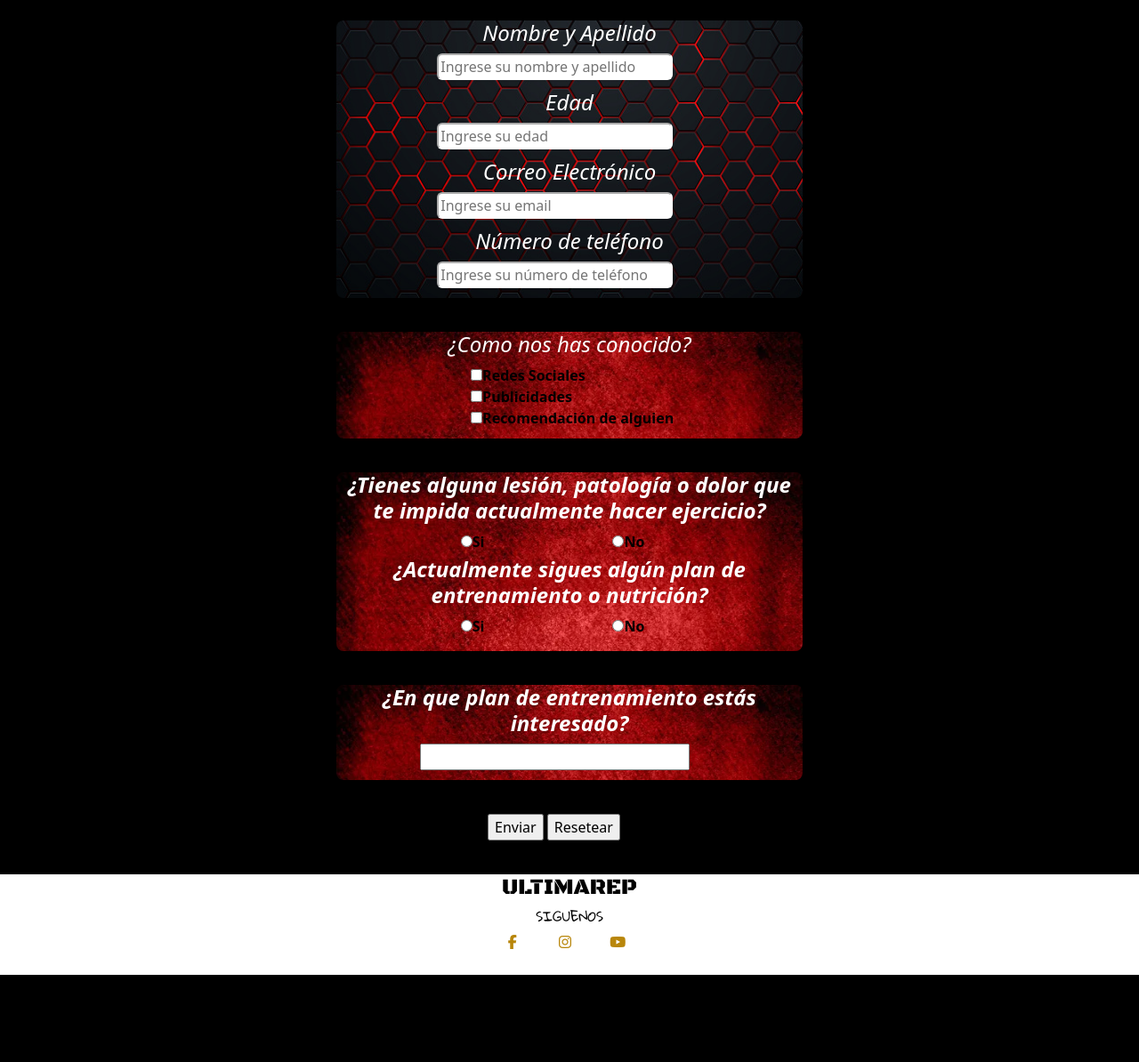
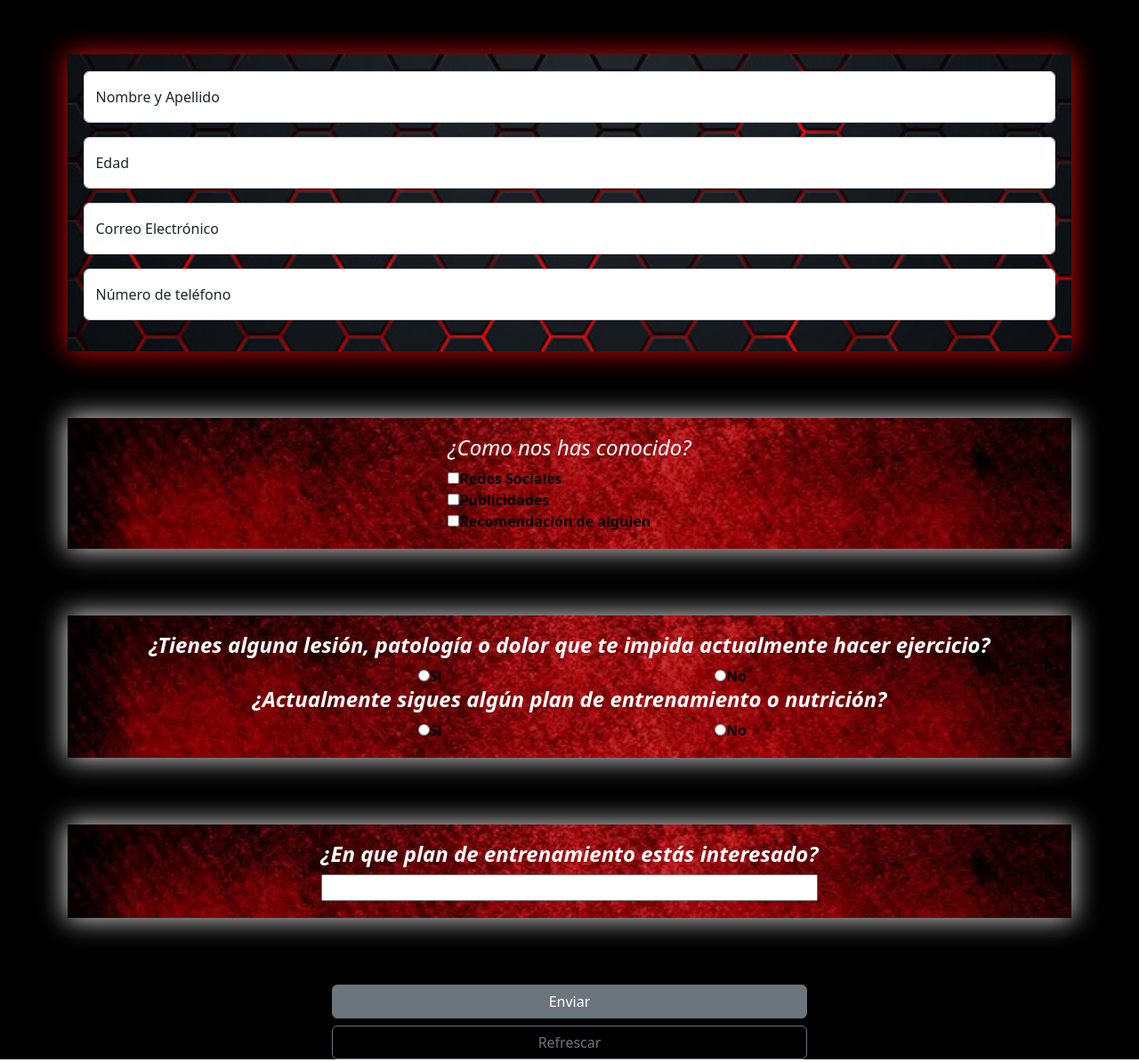
Before and after one commit to maxilalo22/preentrega2-Maximiliano_Venditti, a plain HTML site: page paginas/contacto.html in a window 1280 px wide. Shown: the part 680-1874 px from the top of the page at 89% size. Before the commit the page ends 1776 px from the top, so only its background shows below. Drawn offline with nearby package versions, Linux system fonts and the light colour scheme.

Commit message:
nuevos cambios efectos y animaciones

```diff
--- a/css/estilos.css
+++ b/css/estilos.css
@@ -1,109 +1,129 @@
-@font-face{
+@font-face {
     font-family: "fuente1";
     src: url(/fuentes/BlackOpsOne-Regular.ttf);
 }
-@font-face{
+
+@font-face {
     font-family: "halelluya";
-    src:url(/fuentes/GloriaHallelujah-Regular.ttf);
+    src: url(/fuentes/GloriaHallelujah-Regular.ttf);
 }
-@font-face{
+
+@font-face {
     font-family: "carter";
     src: url(/fuentes/CarterOne-Regular.ttf);
 }
-@font-face{
+
+@font-face {
     font-family: "tadeo";
     src: url(/fuentes/Righteous-Regular.ttf);
 }
-body{
+
+body {
     background-color: black;
     margin: 0;
     padding: 0;
 }
-header, section{
+
+header,
+section {
     display: grid;
     grid-column: 1 /span 3;
 
 }
-header ul{
+
+header ul {
     background-image: url(/imagenes/back2.jpg);
     text-align: center;
 }
-.nav{
+
+.nav {
     margin: 0;
     padding: 0;
     box-sizing: border-box;
     float: left;
 }
-.body{
+
+.body {
     font-family: system-ui, -apple-system, BlinkMacSystemFont, 'Segoe UI', Roboto, Oxygen, Ubuntu, Cantarell, 'Open Sans', 'Helvetica Neue', sans-serif;
 }
-.header{
+
+.header {
     text-align: center;
     padding: 25px 0;
 }
-nav li{
+
+nav li {
     color: transparent;
     margin: 0;
     padding: 0;
     text-align: center;
     display: inline-flex;
 }
+
 .nav-link {
-    text-decoration:none;
+    text-decoration: none;
     color: whitesmoke;
     font-family: "carter";
     margin: 10 20px;
-    padding:15px 20px;
+    padding: 15px 20px;
     border-radius: 30px;
     text-align: center;
     font-weight: bolder;
-    text-decoration:overline;
+    text-decoration: overline;
 }
-.nav-link:hover{
+
+.nav-link:hover {
     background-color: #000;
     color: #fff;
 }
-.conteiner-fluid{
+
+.conteiner-fluid {
     background-image: url(/imagenes/backconlogo.jpg);
     height: 500px;
-background-size:cover;
+    background-size: cover;
     display: flex;
-justify-content:center;
-align-items:center;
+    justify-content: center;
+    align-items: center;
 }
-.encabezadoImg{
+
+.encabezadoImg {
     background-image: url(/imagenes/imag3.jpg);
     height: 500px;
-background-size:cover;
+    background-size: cover;
     display: flex;
-justify-content:center;
-align-items:center;
+    justify-content: center;
+    align-items: center;
 }
-.cuerpo h1{
+
+.cuerpo h1 {
     font-size: 50px;
     font-family: "tadeo";
-    color:#fff;
-    text-align:center;
-    display:inline-flex;
+    color: #fff;
+    text-align: center;
+    display: inline-flex;
 }
-.video{
+
+.video {
     display: flex;
     flex-wrap: wrap;
     justify-content: center;
 }
-.final h2{
-    color:beige;
+
+.final h2 {
+    color: beige;
     text-align: center;
     font-size: 20px;
 }
-.final h3{
+
+.final h3 {
     font-size: 55px;
     font-style: italic;
     font-family: fantasy;
     color: goldenrod;
     text-align: center;
 }
-.conteiner{
+
+.conteiner {
     width: 100%;
     max-width: 1200px;
     height: 430px;
@@ -111,43 +131,50 @@ align-items:center;
     align-items: center;
     margin: auto;
 }
-.final{
+
+.final {
     justify-content: center;
     align-items: center;
 }
 
-.imagenes{
+.imagenes {
     display: flex;
     justify-content: center;
     align-items: center;
     margin: 10px 20px 10px 20px;
-    float:left;
+    float: left;
     width: 350px;
 
 }
-.imagenes img{
+
+.imagenes img {
     height: 220px;
     width: 330px;
 }
-.pieDePagina{
+
+.pieDePagina {
     background-color: #fff;
     width: 100%;
     text-align: center;
     display: inline-block;
 }
-.logo h2{
+
+.logo h2 {
     color: black;
     font-size: 25px;
     font-family: "fuente1";
-    text-align:center;
+    text-align: center;
 }
-.siguenos h2{
-    font-size: 15px;;
+
+.siguenos h2 {
+    font-size: 15px;
+    ;
     font-family: "halelluya";
-    color:black;
-    text-align:center;
+    color: black;
+    text-align: center;
 }
-.redesSociales a{
+
+.redesSociales a {
 
     text-decoration: none;
     width: 45px;
@@ -155,257 +182,345 @@ display: inline-block;
     color: darkgoldenrod;
     margin-right: 10px;
 }
-.sobreNos{
+
+.sobreNos {
     display: flex;
     margin-top: 30px;
 }
-.encabezadoImg h1{
+
+.encabezadoImg h1 {
     font-family: "fuente1";
     font-size: 70px;
     color: #000;
 }
-.sobreNos h2{
+
+.sobreNos h2 {
     font-family: "tadeo";
     font-size: 40px;
     color: white;
     text-align: center;
     margin-top: 80px;
 }
-.segParr{
+
+.segParr {
     display: flex;
     margin-top: 40px;
 }
-.segParr h2{
+
+.segParr h2 {
     font-family: "tadeo";
     font-size: 40px;
     color: white;
     text-align: center;
     margin-top: 80px;
 }
-.terParr{
-    display:flex;
+
+.terParr {
+    display: flex;
     margin-top: 40px;
 }
-.terParr h2{
+
+.terParr h2 {
     font-family: "tadeo";
     font-size: 40px;
     color: white;
     text-align: center;
     margin-top: 80px;
 }
-.conclusion h2{
+
+.conclusion h2 {
     font-family: "tadeo";
     font-size: 30px;
     color: red;
     text-align: center;
     margin-top: 80px;
 }
-.benefits{
+
+.benefits {
     margin-top: 150px;
     margin-bottom: 150px;
 }
-.benefits h2{
+
+.benefits h2 {
     color: gold;
 }
-.benefits li{
+
+.benefits li {
     color: white;
 }
-.benefits span{
+
+.benefits span {
     font-family: "halelluya";
-    font-weight:bold;
-    font-size: 25px;
+    font-weight: bold;
+    font-size: 30px;
     color: red;
 }
-.cuerpo1{
-    display:flex;
+
+.cuerpo1 {
+    display: flex;
     margin-top: 80px;
     justify-content: center;
 }
-.imagen1{
+
+.imagen1 {
+    position: relative;
     margin-right: 80px;
 }
-.cuerpo2{
-    display:flex;
+
+.animate-bg:before,
+.animate-bg:after {
+    content: '';
+    position: absolute;
+    left: -8px;
+    top: -8px;
+    background: linear-gradient(120deg, red, white, red, black);
+    background-size: 300%;
+    width: calc(100% + 16px);
+    height: calc(100% + 16px);
+    z-index: -1;
+    animation: BGgradient 15s ease infinite;
+}
+
+@keyframes BGgradient {
+    0% {
+        background-position: 0% 200%;
+    }
+
+    50% {
+        background-position: 200% 0%;
+    }
+
+    100% {
+        background-position: 0% 330%;
+    }
+}
+
+.imagen2 {
+    position: relative;
+}
+
+.cuerpo2 {
+    display: flex;
     margin-top: 80px;
     margin-bottom: 80px;
     justify-content: center;
 }
-.imagen3{
+
+.imagen3 {
     margin-right: 80px;
+    position: relative;
 }
-.contactoP h2{
+
+.imagen4 {
+    position: relative
+}
+
+.contactoP h2 {
     color: gold;
     text-align: center;
     font-family: "halelluya";
     font-size: 30px;
 }
-.contactoP h3{
-    font-weight:bolder;
+
+.contactoP h3 {
+    font-weight: bolder;
     color: #fff;
     text-align: center;
 }
-.formulario h4{
+
+form {
+    display: flexbox;
+    justify-content: center;
+    align-items: center;
+}
+
+.formNew {
+    background-image: url(../imagenes/back2.jpg);
+    background-size: cover;
+    margin: 2cm;
+    padding: 0.5cm;
+    -webkit-box-shadow:0px 0px 28px 1px rgba(227,9,9,0.9);
+    -moz-box-shadow: 0px 0px 28px 1px rgba(227,9,9,0.9);
+    box-shadow: 0px 0px 28px 1px rgba(227,9,9,0.9);
+}
+
+.formulario2 {
+    background: url(/imagenes/rojoclaro.jpg) no-repeat;
+    background-size: cover;
+    margin: 2cm;
+    padding: 0.5cm;
+    justify-content: center;
+    -webkit-box-shadow: 0px 0px 28px 1px rgba(247, 247, 247, 0.9);
+    -moz-box-shadow: 0px 0px 28px 1px rgba(247, 247, 247, 0.9);
+    box-shadow: 0px 0px 28px 1px rgba(247, 247, 247, 0.9);
+}
+
+.formulario2 h4 {
     font-style: italic;
-    color:#fff;
+    color: #fff;
     text-align: center;
 
 }
-.formulario input{
-    width: 7cm;
-    margin-left: 3cm;
-    margin-right: 3cm;
-    margin-bottom: 0.3cm;
-    border-radius: 6px;
+
+.checkbox span {
+    color: black;
+    font-weight: bolder;
+}
+
+.form3 {
+    background: url(/imagenes/rojoclaro.jpg) no-repeat;
+    background-size: cover;
+    margin: 2cm;
+    padding: 0.5cm;
+    justify-content: center;
+    align-items: center;
+    -webkit-box-shadow: 0px 0px 28px 1px rgba(247, 247, 247, 0.9);
+    -moz-box-shadow: 0px 0px 28px 1px rgba(247, 247, 247, 0.9);
+    box-shadow: 0px 0px 28px 1px rgba(247, 247, 247, 0.9);
+}
+
+.form3 h4 {
+    font-style: italic;
+    font-weight: bold;
+    color: #fff;
+    text-align: center;
+}
+
+.form3 input {
     border-color: white;
 }
-.formulario{
-    background: url(/imagenes/back2.jpg) no-repeat;
-    background-size: cover;
-    margin-top: 1cm;
-    margin-left: 10cm;
-    margin-right: 10cm;
-    margin-bottom: 1cm;
-    border-radius: 8px;
+
+.radio1 input {
+    margin-left: 8cm;
 }
-.formulario2{
+
+.radio2 input {
+    margin-left: 8cm;
+}
+
+.radio1 span {
+    color: black;
+    font-weight: bolder;
+}
+
+.radio2 span {
+    color: black;
+    font-weight: bolder;
+}
+
+.form4 {
     background: url(/imagenes/rojoclaro.jpg) no-repeat;
     background-size: cover;
-    margin-top: 1cm;
-    margin-left: 10cm;
-    margin-right: 10cm;
-    margin-bottom: 1cm;
-    border-radius: 8px;
-    padding-bottom: 0.3cm;
+    margin: 2cm;
+    padding: 0.5cm;
+    justify-content: center;
+    align-items: center;
+    -webkit-box-shadow: 0px 0px 28px 1px rgba(247, 247, 247, 0.9);
+    -moz-box-shadow: 0px 0px 28px 1px rgba(247, 247, 247, 0.9);
+    box-shadow: 0px 0px 28px 1px rgba(247, 247, 247, 0.9);
 }
-.formulario2 h4{
-    font-style: italic;
-    color:#fff;
-    text-align: center;
 
-}
-.checkbox{
-    margin-left: 4cm;
-    margin-right: 3cm;
 
-}
-.checkbox span{
-    color:black;
-    font-weight: bolder;
-}
-.form3{
-    background: url(/imagenes/rojoclaro.jpg) no-repeat;
-    background-size: cover;
-    margin-top: 1cm;
-    margin-left: 10cm;
-    margin-right: 10cm;
-    margin-bottom: 1cm;
-    border-radius: 8px;
-    padding-bottom: 0.3cm;
-}
-.form3 h4{
+.form4 h4 {
     font-style: italic;
     font-weight: bold;
-    color:#fff;
+    color: #fff;
     text-align: center;
 }
-.form3 input{
 
-    margin-bottom: 0.3cm;
-    border-radius: 6px;
-    border-color: white;
-}
-.radio1 input{
-    margin-left: 3.7cm;
-}
-.radio1 span{
-    color:black;
-    font-weight: bolder;
-}
-.radio2 input{
-    margin-left: 3.7cm;
-}
-.radio2 span{
-    color:black;
-    font-weight: bolder;
-}
-.form4{
-    background: url(/imagenes/rojoclaro.jpg) no-repeat;
-    background-size: cover;
-    margin-top: 1cm;
-    margin-left: 10cm;
-    margin-right: 10cm;
-    margin-bottom: 1cm;
-    border-radius: 8px;
-    padding-bottom: 0.3cm;
-}
-.form4 h4{
-    font-style: italic;
-    font-weight: bold;
-    color:#fff;
-    text-align: center;
-}
-.form4 input{
-    margin-left: 2.5cm;
-    width: 8cm;
-}
-.botones{
-    margin-left: 14.5cm;
-    margin-bottom: 1cm;
-}
-
-@media (max-width: 600px){
-    .conteiner-fluid{
+@media (max-width: 600px) {
+    .conteiner-fluid {
         background-image: url(/imagenes/backconlogo.jpg);
         height: 300px;
     }
 
-    .video{
+    .video {
         display: grid;
-        width:400px;
+        width: 400px;
         height: 200px;
     }
-    .final{
+
+    .final {
         margin-top: 150px;
         display: grid;
     }
-    .imagenes img{
-        display:grid;
+
+    .imagenes img {
+        display: grid;
         width: 120px;
         height: 120px;
     }
-    .encabezadoImg{
+
+    .encabezadoImg {
         height: 300px;
     }
-    .encabezadoImg h1{
-        color:darkgoldenrod;
+
+    .encabezadoImg h1 {
+        color: darkgoldenrod;
         text-align: center;
+        font-size: 50px;
     }
-    .sobreNos h2{
+
+    .sobreNos h2 {
         font-size: 13px;
     }
-    .sobreNos img{
-        display:block;
+
+    .sobreNos img {
+        display: block;
         width: 200px;
         height: 200px;
     }
-    .segParr h2{
+
+    .segParr h2 {
         font-size: 13px;
     }
-    .segParr img{
-        display:block;
+
+    .segParr img {
+        display: block;
         width: 200px;
         height: 200px;
     }
-    .terParr h2{
+
+    .terParr h2 {
         font-size: 13px;
     }
-    .terParr img{
-        display:block;
+
+    .terParr img {
+        display: block;
         width: 200px;
         height: 200px;
     }
-    .conclusion h2{
+
+    .conclusion h2 {
         font-size: 16px;
         margin-bottom: 40px;
     }
+
+    .imagen1 img {
+        width: 170px;
+        height: 170px;
     }
+
+    .imagen2 img {
+        width: 170px;
+        height: 170px;
+    }
+
+    .imagen3 img {
+        width: 170px;
+        height: 170px;
+    }
+
+    .imagen4 img {
+        width: 170px;
+        height: 170px;
+    }
+
+    .radio1 input {
+        margin: 0cm 1cm 0cm 1cm;
+    }
+
+    .radio2 input {
+        margin: 0cm 1cm 0cm 1cm;
+    }
+}
--- a/paginas/contacto.html
+++ b/paginas/contacto.html
@@ -35,7 +35,6 @@
                 <li class="nav-item">
                     <a class="nav-link" href="../paginas/contacto.html">Contacto</a>
                 </li>
-
             </ul>
         </header>
         <main>
@@ -48,15 +47,24 @@
                     <h3>--- El objetivo de este formulario es conocer un poco sobre vos, para poder ayudarte de la mejor
                         manera.---</h3>
                 </div>
-                <div class="formulario">
-                    <h4>Nombre y Apellido</h4>
-                    <input type="text" name="Nombre" id="nombres" placeholder="Ingrese su nombre y apellido">
-                    <h4>Edad</h4>
-                    <input type="number" name="edad" id="edades" placeholder="Ingrese su edad">
-                    <h4>Correo Electrónico</h4>
-                    <input type="email" name="correo" id="correos" placeholder="Ingrese su email">
-                    <h4>Número de teléfono</h4>
-                    <input type="text" name="telefono" id="telefonos" placeholder="Ingrese su número de teléfono">
+                <div class="formNew">
+                    <div class="form-floating mb-3">
+                        <input type="text" class="form-control" id="floatingInput"
+                            placeholder="Ingrese su nombre y Apellido">
+                        <label for="floatingInput">Nombre y Apellido</label>
+                    </div>
+                    <div class="form-floating mb-3">
+                        <input type="text" class="form-control" id="floatingInput" placeholder="Ingrese su edad">
+                        <label for="floatingInput">Edad</label>
+                    </div>
+                    <div class="form-floating mb-3">
+                        <input type="text" class="form-control" id="floatingInput" placeholder="Ingrese su email">
+                        <label for="floatingInput">Correo Electrónico</label>
+                    </div>
+                    <div class="form-floating mb-3">
+                        <input type="text" class="form-control" id="floatingInput" placeholder="Ingrese su teléfono">
+                        <label for="floatingInput">Número de teléfono</label>
+                    </div>
                 </div>
                 <section class="formulario2">
                     <h4>¿Como nos has conocido?</h4>
@@ -92,11 +100,10 @@
                         <option value="Plan Nutricional"></option>
                     </datalist>
                 </section>
-                <div class="botones">
-                    <input type="submit" value="Enviar">
-                    <input type="reset" value="Resetear">
+                <div class="vstack gap-2 col-md-5 mx-auto">
+                    <button type="button" class="btn btn-secondary">Enviar</button>
+                    <button type="button" class="btn btn-outline-secondary">Refrescar</button>
                 </div>
-
             </form>
         </main>
         <footer class="pieDePagina">
```
Also changed, not shown: paginas/beneficios.html (+25 -13 lines), paginas/planes.html (+4 -5 lines), paginas/sobrenosotros.html (+0 -1 lines). Lines whose indentation alone changed are shown as unchanged.
